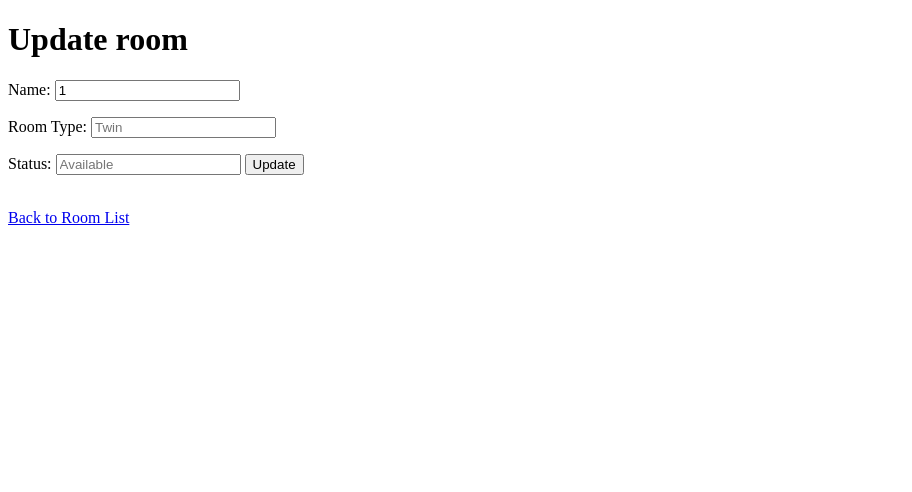
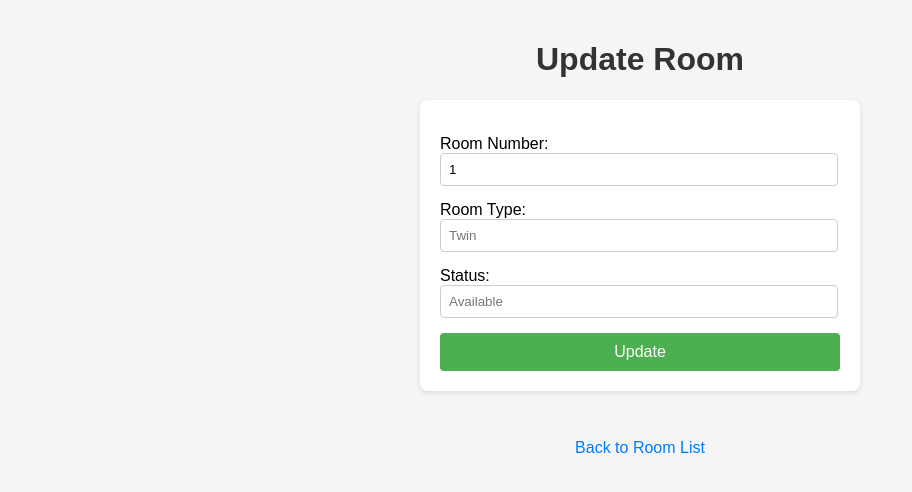
Before and after one commit to minhhieu3101/final_project_db_class, a Flask app: page /update_room/1 in a window 1280 px wide. Shown: the top 492 px of the page, without its empty margins (0-912 px from the left). Run offline with Flask 3, Linux system fonts and the light colour scheme; data comes from the database, SQL or seed files in the repository; both versions use the stored data as it was after the commit.

Commit message:
update11

```diff
--- a/app.py
+++ b/app.py
@@ -1,12 +1,19 @@
 from flask import Flask, render_template, request, redirect, url_for
 import database
-from datetime import datetime
+from datetime import datetime, timezone
+from flask_apscheduler import APScheduler
 
 app = Flask(__name__)
 
+class Config:
+    SCHEDULER_API_ENABLED = True  # Enable scheduler API
+
+app.config.from_object(Config)
+scheduler = APScheduler()
+scheduler.init_app(app)
+
 # List of guests,
-@app.route("/")
-@app.route("/list")
+@app.route("/guest_list")
 def get_list():
     guests = database.get_guest_list()
     return render_template("guest_list.html", guests=guests)
@@ -39,6 +46,7 @@ def delete_guest(id):
     database.delete_guest(id)
     return redirect(url_for('get_list'))
 
+@app.route("/")
 @app.route("/room_list")
 def get_room_list():
     rooms = database.get_room_list()
@@ -84,7 +92,6 @@ def delete_room(id):
 @app.route("/book_room", methods=['POST'])
 def book_room():
     data = dict(request.form)
-    print(data)
     room = database.get_room_by_number(data["room_number"])
     guest = database.get_guest_by_phone_number(data["phone_number"])
     if len(room) == 0 or room["status"] == 'Unavailable':
@@ -98,7 +105,6 @@ def book_room():
     datetime2 = datetime.strptime(data["check_out_date"], format_str)
     time_difference = datetime2 - datetime1
     hours_difference = time_difference.total_seconds() / 3600
-    print(hours_difference)
     data["total_price"] = room["price"] * hours_difference
     database.create_data('guest_room', data)
     database.update_room_status(room["id"], 'Unavailable')
@@ -108,3 +114,33 @@ def book_room():
 def get_guest_room_list():
     guest_room = database.get_guest_room_list()
     return render_template("guest_room_list.html", guest_rooms=guest_room)
+
+@app.route("/delete_guest_room/<id>")
+def delete_guest_room(id):
+    record = database.get_guest_room(id)
+    print(record)
+    database.update_room_status(record["room_id"], 'Available')
+    database.delete_guest_rooms(id)
+    return redirect(url_for('get_guest_room_list'))
+
+def update_room_and_booking_records():
+    booking_records = database.get_guest_room_list()
+    if len(booking_records) == 0:
+        return
+    for record in booking_records:
+        if record["check_out_time"] < datetime.today().strftime("%Y-%m-%dT%H:%M"):
+            room = database.get_room_by_number(record["room_number"])
+            database.update_room_status(room["id"], 'Available')
+            database.delete_guest_rooms(record["id"])
+
+scheduler.add_job(
+    id='daily_task',
+    func=update_room_and_booking_records,
+    trigger='interval',
+    minutes=5,
+)
+
+scheduler.start()
+
+if __name__ == '__main__':
+    app.run(debug=True, use_reloader=False)  # Disable reloader to prevent APScheduler issues
--- a/database.py
+++ b/database.py
@@ -115,6 +115,23 @@ def get_room(id):
         'status': room[4]
     }
 
+def get_unavailable_rooms():
+    cursor = connection.cursor()
+    cursor.execute(""" SELECT * FROM rooms where status = 'Unavailable' """)
+    rooms = cursor.fetchall()
+    room_list = []
+
+    # Create a list of pets with kind information by manually joining
+    for room in rooms:
+        room_list.append({
+            'id': room[0],
+            'room_number': room[1],
+            'room_type': room[2],
+            'price': room[3],
+            'status': room[4]
+        })
+    return room_list
+
 def get_room_by_number(room_number):
     cursor = connection.cursor()
     cursor.execute("SELECT * FROM rooms where room_number = ?", (room_number,))
@@ -186,18 +203,43 @@ def get_guest_room_list():
                    JOIN guests as g on gr.guest_id = g.id
                    JOIN rooms as r on gr.room_id = r.id
                    """)
-    rooms = cursor.fetchall()
-    room_list = []
+    guest_rooms = cursor.fetchall()
+    guest_room_list = []
 
     # Create a list of pets with kind information by manually joining
-    for room in rooms:
-        room_list.append({
-            'id': room[0],
-            'guest_name': room[1],
-            'phone_number': room[2],
-            'room_number': room[3],
-            'check_in_time': room[4],
-            'check_out_time': room[5],
-            'total_price' : room[6]
+    for guest_room in guest_rooms:
+        guest_room_list.append({
+            'id': guest_room[0],
+            'guest_name': guest_room[1],
+            'phone_number': guest_room[2],
+            'room_number': guest_room[3],
+            'check_in_time': guest_room[4],
+            'check_out_time': guest_room[5],
+            'total_price' : guest_room[6]
         })
-    return room_list
+    return guest_room_list
+
+def get_guest_room(id):
+    cursor = connection.cursor()
+    cursor.execute("""
+                   SELECT gr.id, g.id, r.id, gr.check_in_time, gr.check_out_time, gr.total_price
+                   FROM guest_rooms as gr
+                   JOIN guests as g on gr.guest_id = g.id
+                   JOIN rooms as r on gr.room_id = r.id
+                   where gr.id = ?
+                   """,(id,))
+    guest_room = cursor.fetchone()
+    return{
+            'id': guest_room[0],
+            'guest_id': guest_room[1],
+            'room_id': guest_room[2],
+            'check_in_time': guest_room[3],
+            'check_out_time': guest_room[4],
+            'total_price' : guest_room[5]
+        }
+
+def delete_guest_rooms(id):
+    cursor = connection.cursor()
+    id = int(id)
+    cursor.execute("DELETE FROM guest_rooms WHERE id = ?", (id,))
+    connection.commit()
--- a/templates/guest_list.html
+++ b/templates/guest_list.html
@@ -60,7 +60,7 @@
 <body>
     <!-- Navbar -->
     <div class="navbar">
-        <a href="/">Main</a>
+        <a href="/guest_list">Guests</a>
         <a href="/room_list">Room</a>
         <a href="/guest_room_list">Booking Records</a>
     </div>
--- a/templates/guest_room_list.html
+++ b/templates/guest_room_list.html
@@ -57,7 +57,7 @@
 </head>
 <body>
     <div class="navbar">
-        <a href="/">Main</a>
+        <a href="/guest_list">Guests</a>
         <a href="/room_list">Room</a>
         <a href="/guest_room_list">Booking Records</a>
     </div>
@@ -73,6 +73,7 @@
             <th>Check-in Time</th>
             <th>Check-out Time</th>
             <th>Total Price</th>
+            <th>Actions</th>
         </tr>
         {% for guest_room in guest_rooms %}
         <tr>
@@ -82,6 +83,9 @@
             <td>{{ guest_room['check_in_time'] }}</td>
             <td>{{ guest_room['check_out_time'] }}</td>
             <td>{{ guest_room['total_price'] }}</td>
+            <td>
+                <a href="/delete_guest_room/{{ guest_room['id'] }}">Delete</a> |
+            </td>
         </tr>
         {% endfor %}
     </table>
--- a/templates/update_room.html
+++ b/templates/update_room.html
@@ -1,12 +1,64 @@
 <!doctype html>
 <html>
 <head>
-    <title>Update room</title>
+    <title>Update Room</title>
+    <style>
+        body {
+            font-family: Arial, sans-serif;
+            background-color: #f5f5f5;
+            margin: 0;
+            padding: 20px;
+        }
+        h1 {
+            text-align: center;
+            color: #333;
+        }
+        form {
+            max-width: 400px;
+            margin: 20px auto;
+            background: #fff;
+            padding: 20px;
+            border-radius: 8px;
+            box-shadow: 0 2px 5px rgba(0, 0, 0, 0.1);
+        }
+        p {
+            margin: 15px 0;
+        }
+        input, datalist {
+            width: calc(100% - 20px);
+            padding: 8px;
+            border: 1px solid #ccc;
+            border-radius: 4px;
+        }
+        button {
+            width: 100%;
+            padding: 10px;
+            background-color: #4CAF50;
+            color: white;
+            border: none;
+            border-radius: 4px;
+            font-size: 16px;
+            cursor: pointer;
+        }
+        button:hover {
+            background-color: #45a049;
+        }
+        a {
+            display: block;
+            text-align: center;
+            margin-top: 10px;
+            color: #007BFF;
+            text-decoration: none;
+        }
+        a:hover {
+            text-decoration: underline;
+        }
+    </style>
 </head>
 <body>
-    <h1>Update room</h1>
+    <h1>Update Room</h1>
     <form action="/update_room/{{ room['id'] }}" method="POST">
-        <p>Name: <input name="room_number" value="{{ room['room_number'] }}" required /></p>
+        <p>Room Number: <input name="room_number" value="{{ room['room_number'] }}" required /></p>
         <p>Room Type: <input list="room_types" name="room_type" id="room_type" placeholder="{{ room['room_type'] }}" required>
             <datalist id="room_types">
                 <option value="Single">
@@ -14,11 +66,13 @@
                 <option value="Double">
                 <option value="Triple">
             </datalist>
+        </p>
         <p>Status: <input list="status_list" name="status" id="status" placeholder="{{ room['status'] }}" required>
             <datalist id="status_list">
                 <option value="Available">
                 <option value="Unavailable">
             </datalist>
+        </p>
         <button type="submit">Update</button>
     </form>
     <br>
```
Also changed, not shown: templates/room_list.html (+5 -3 lines), templates/update_guest.html (+53 -1 lines), hotels.db.
